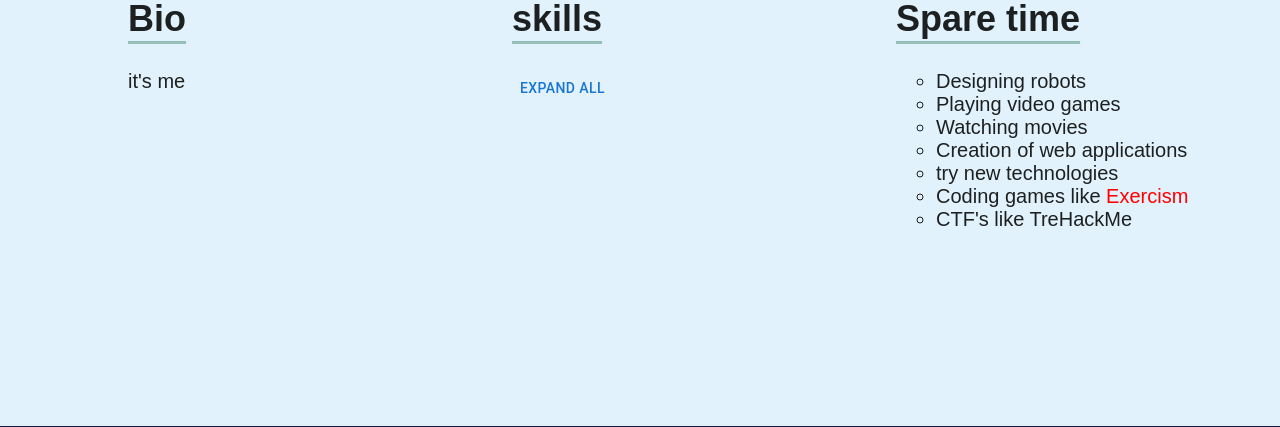
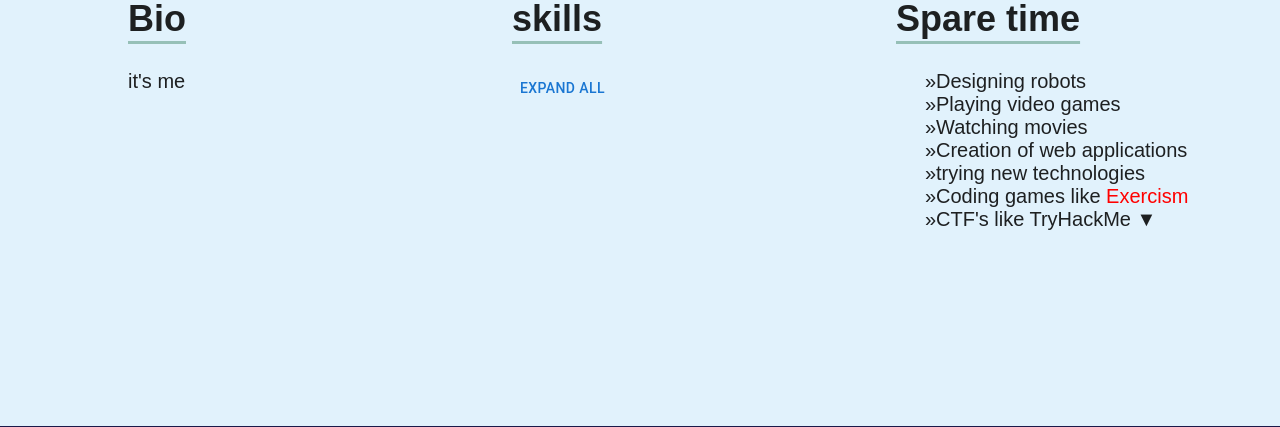
Before and after one commit to bakirrayan/portfolio, a React (Vite) app: page / in a window 1280 px wide. Shown: the part 422-849 px from the top of the page. Built offline with nearby package versions, Linux system fonts and the light colour scheme; a web font is replaced by a local one.

Commit message:
soma changes

```diff
--- a/src/components/ProjectList.jsx
+++ b/src/components/ProjectList.jsx
@@ -2,6 +2,7 @@ import Devops from "../assets/Devops.jpg";
 import Discord from "../assets/discord_bot.jpg";
 import PFE from "../assets/PFE.png";
 import CarPlateReader from "../assets/carplatereader.png"
+import Portfolio from "../assets/portfolio.png"
 
 
 export const ProjectList = [
@@ -28,5 +29,11 @@ export const ProjectList = [
     image: CarPlateReader,
     skills: "Python,OpenCV",
     url: "https://github.com/bakirrayan/car_plate_reader"
+  },
+  {
+    name: "Portfolio",
+    image: Portfolio,
+    skills: "ReactJs,HTML,CSS",
+    url: "https://github.com/bakirrayan/portfolio"
   }
 ];
--- a/src/pages/Home.jsx
+++ b/src/pages/Home.jsx
@@ -107,10 +107,10 @@ function Home() {
             <li>Playing video games</li>
             <li>Watching movies</li>
             <li>Creation of web applications</li>
-            <li>try new technologies</li>
+            <li>trying new technologies</li>
             <li>Coding games like <a href='https://exercism.org/profiles/Bakir-Rayan'>
               Exercism</a></li>
-            <li>CTF's like TreHackMe <Thm /></li>
+            <li>CTF's like TryHackMe ▼ <Thm /></li>
           </ol>
         </div>
       </div>
--- a/src/styles/home.css
+++ b/src/styles/home.css
@@ -1,5 +1,6 @@
 .home {
     width: 100%;
+    height: auto;
     align-items: center;
 }
 
@@ -48,7 +49,7 @@
 }
 
 .list {
-    list-style-type: circle;
+    list-style-type: "»";
 }
 
 @media only screen and (max-width: 600px) {
```
Also changed, not shown: src/assets/portfolio.png (added).
